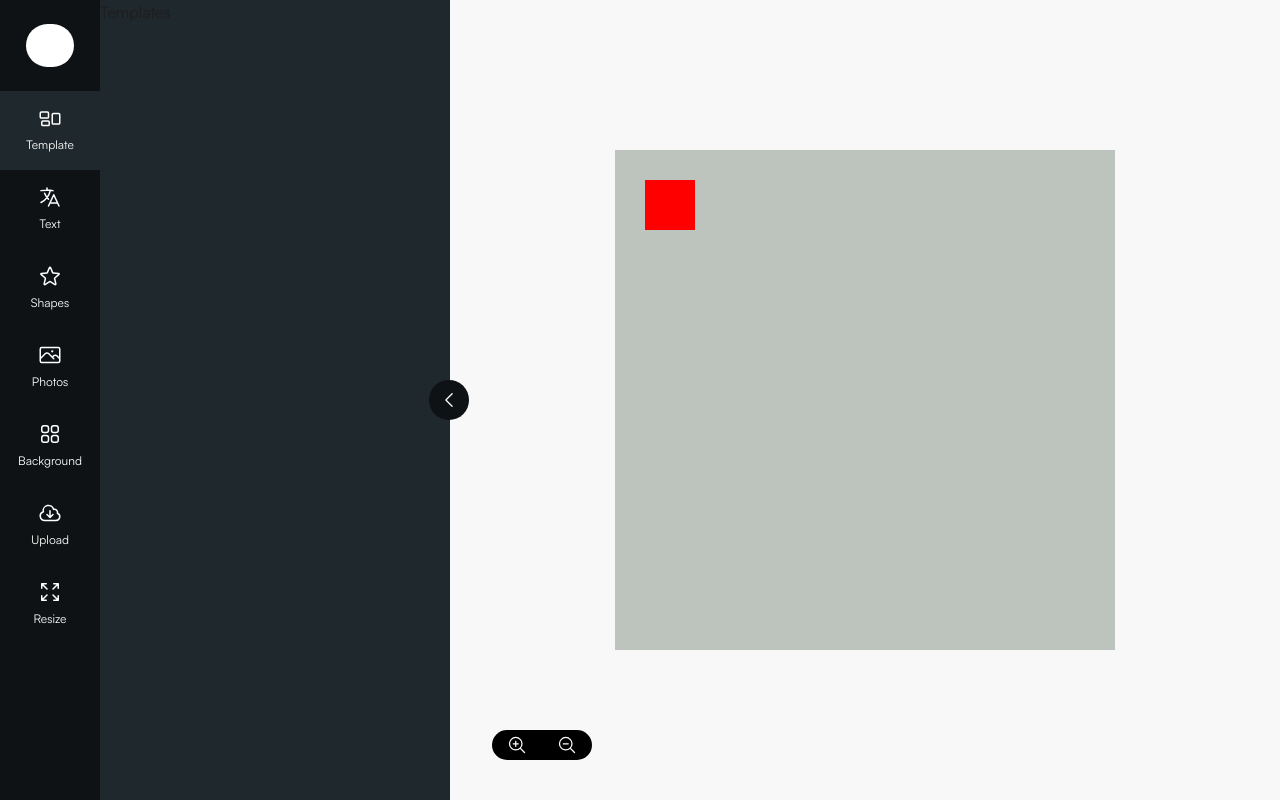
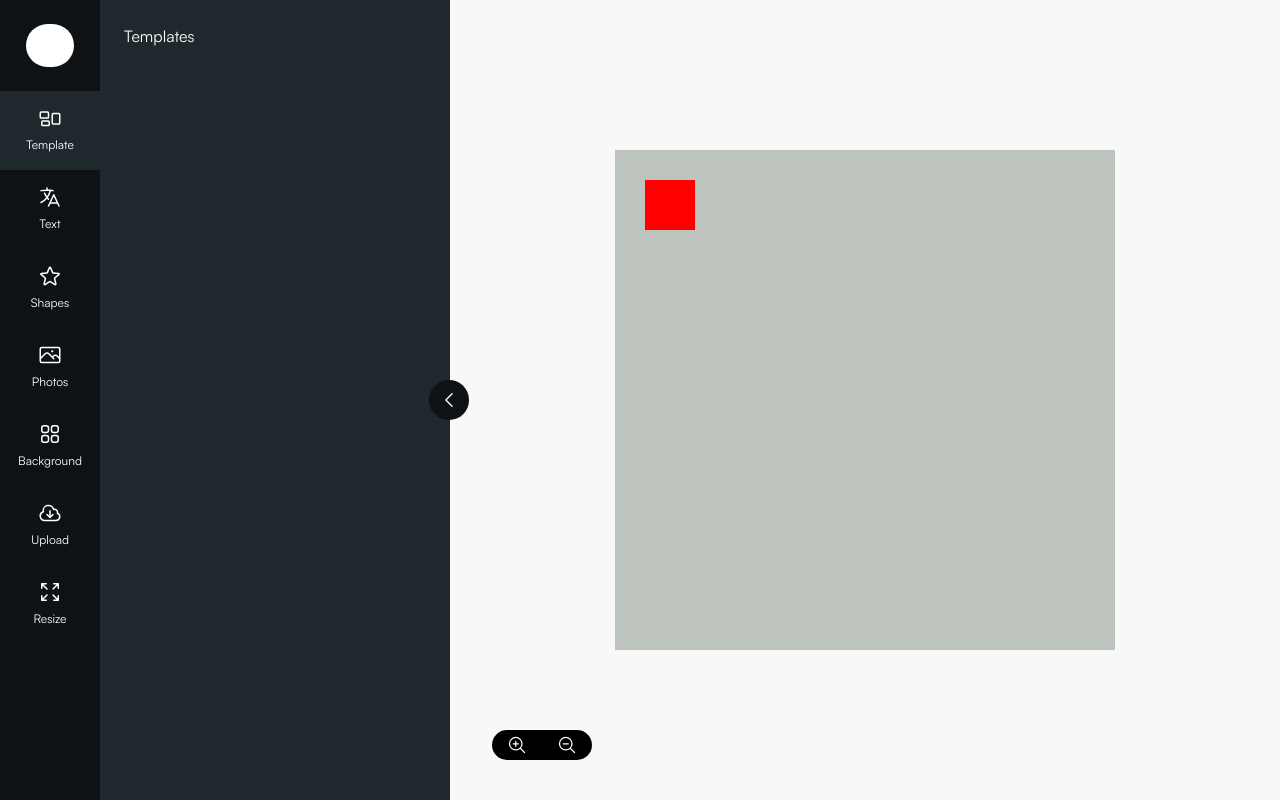
Before and after one commit to BDKoussama/FlowDesign, a Next.js app in the folder web/: page /editor in a window 1280 px wide. Built offline with nearby package versions, Linux system fonts and the light colour scheme.

Commit message:
on widget change toggle off

```diff
--- a/web/components/Editor/Widget.jsx
+++ b/web/components/Editor/Widget.jsx
@@ -1,4 +1,5 @@
 import { ChevronRightIcon } from '@heroicons/react/24/outline'
+import { useEffect } from 'react';
 import { useContext } from 'react'
 import { WidgetContext } from '../../context/WidgetContext';
 import {Templates , TextWidget , Photos , Elements , Upload , Background , Layers , Resize } from '../Widgets/index';
@@ -6,6 +7,10 @@ import {Templates , TextWidget , Photos , Elements , Upload , Background , Layer
 export default function Widget({toggle , setToggle}){
 
     const {widget} = useContext(WidgetContext);
+
+    useEffect(() => {
+        setToggle(false);
+    },[widget])
 
     const handleRender = () => {
         switch (widget) {
@@ -39,7 +44,7 @@ export default function Widget({toggle , setToggle}){
 
     return (
         <div className='editor-widget--wrapper' style={{ marginLeft : `${ toggle ? -350  : 0}px` }}>
-            <div className='editor-widget--content'>
+            <div className='editor-widget--content p-6 text-white'>
                 {handleRender()}
             </div>
             <span>
```
